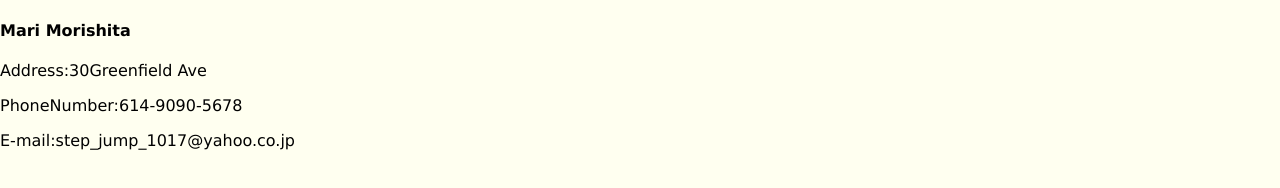
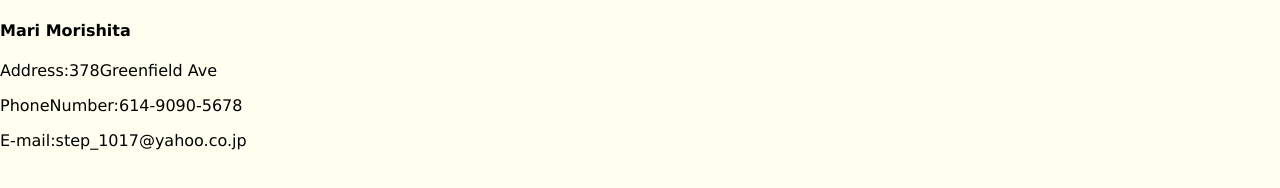
Before and after one commit to Mari1207/Mari1207.github.io, a plain HTML site: page index.html in a window 1280 px wide. Shown: the part 582-770 px from the top of the page. Drawn offline with Linux system fonts and the light colour scheme.

Commit message:
Update index.html
fourth commit

```diff
--- a/index.html
+++ b/index.html
@@ -76,9 +76,9 @@
         </section>
         <footer>
             <h4>Mari Morishita</h4>
-            <p>Address:30Greenfield Ave</p>
+            <p>Address:378Greenfield Ave</p>
             <p>PhoneNumber:614-9090-5678</p>
-            <p>E-mail:step_jump_1017@yahoo.co.jp</p>
+            <p>E-mail:step_1017@yahoo.co.jp</p>
 
         </footer>
 
```
